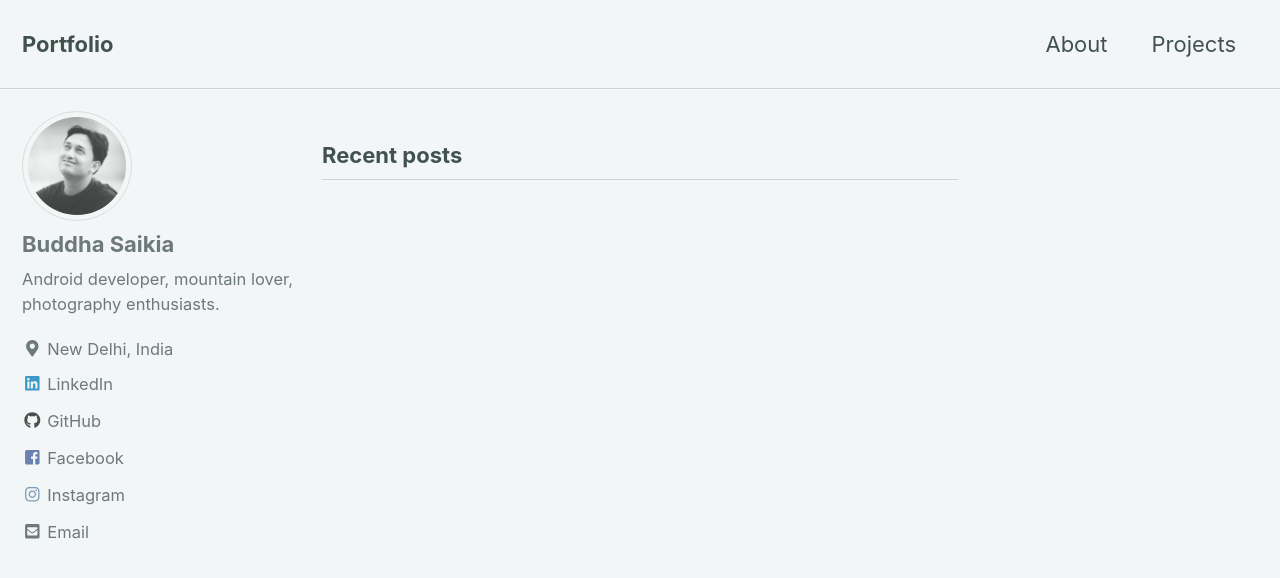
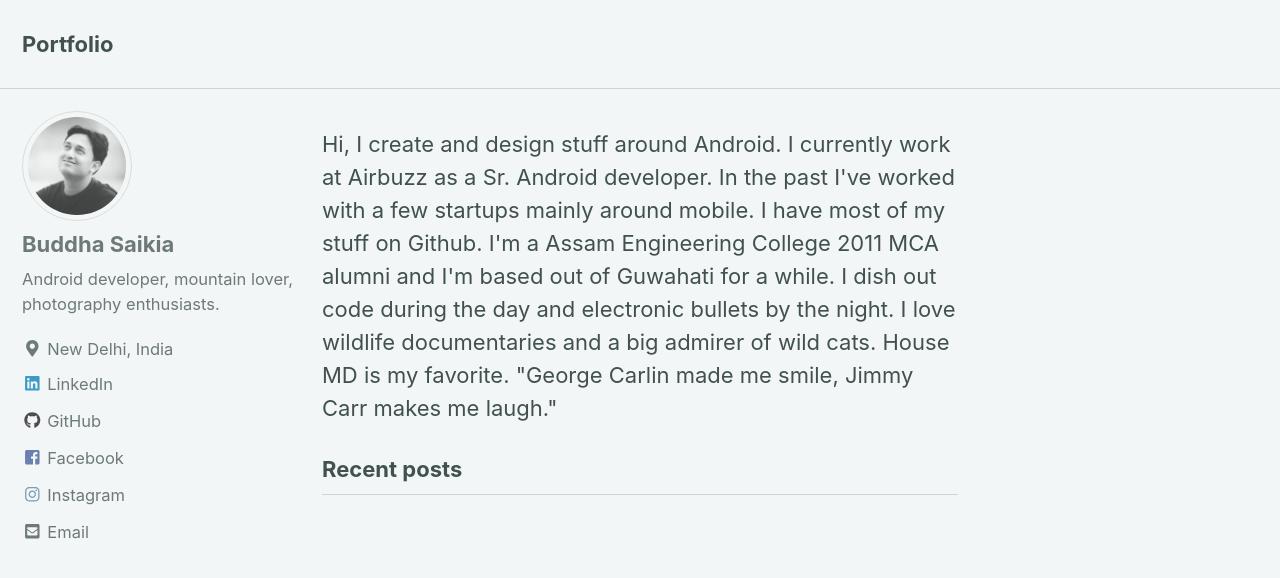
Before and after one commit to buddhasaikia/buddhasaikia.github.io, a Jekyll site: the page built from index.html, in a window 1280 px wide and 900 px high. Shown: the top 578 px of the window. Built offline with Jekyll 4.4.1, drawn with Linux system fonts in a browser that asks for light colours; cached includes are drawn as plain includes; nearby versions of some CDN libraries; the list of posts is cut into pages by our own code.

Commit message:
Update #26

```diff
--- a/index.html
+++ b/index.html
@@ -2,3 +2,13 @@
 layout: home
 author_profile: true
 ---
+Hi, I create and design stuff around Android.
+
+
+I currently work at Airbuzz as a Sr. Android developer. In the past I've worked with a few startups mainly around mobile. I have most of my stuff on Github. I'm a Assam Engineering College 2011 MCA alumni and I'm based out of Guwahati for a while.
+
+
+I dish out code during the day and electronic bullets by the night. I love wildlife documentaries and a big admirer of wild cats. House MD is my favorite.
+
+
+"George Carlin made me smile, Jimmy Carr makes me laugh."
```
Also changed, not shown: _data/navigation.yml (+4 -4 lines), _pages/projects.md (+0 -10 lines).
